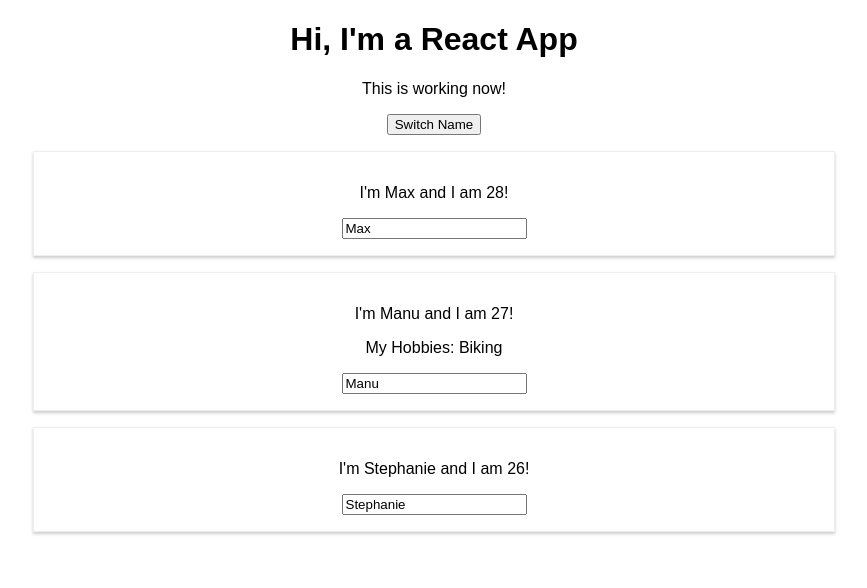
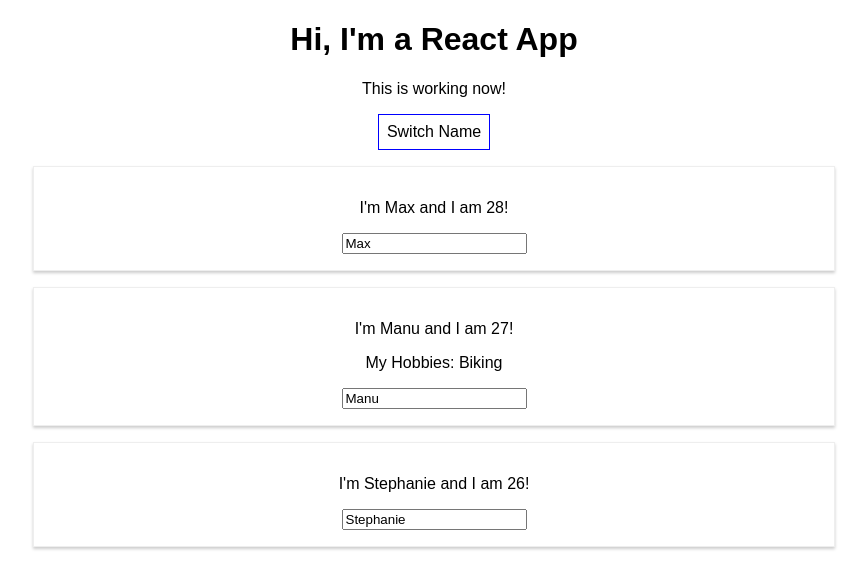
Before and after one commit to aeo03/react-complete-guide-2, a React (Create React App) app: page / in a window 1280 px wide. Shown: the top 588 px of the page, without its empty margins (206-1073 px from the left). Built offline with nearby package versions, Linux system fonts and the light colour scheme.

Commit message:
Added styles to the switch name button

```diff
--- a/src/App.js
+++ b/src/App.js
@@ -33,11 +33,21 @@
   }
 
   render() {
+    const style = {
+      backgroundColor: 'white',
+      font: 'inherit',
+      padding: '8px',
+      cursor: 'pointer',
+      border: '1px solid blue'
+    };
+
     return (
       <div className="App">
         <h1>Hi, I'm a React App</h1>
         <p>This is working now!</p>
-        <button onClick={this.switchNameHandler.bind(this, 'Maximilian')} >Switch Name</button>
+        <button
+          style={style}
+          onClick={this.switchNameHandler.bind(this, 'Maximilian')} >Switch Name</button>
         <Person
           name={this.state.persons[0].name}
           age={this.state.persons[0].age}/>
```
